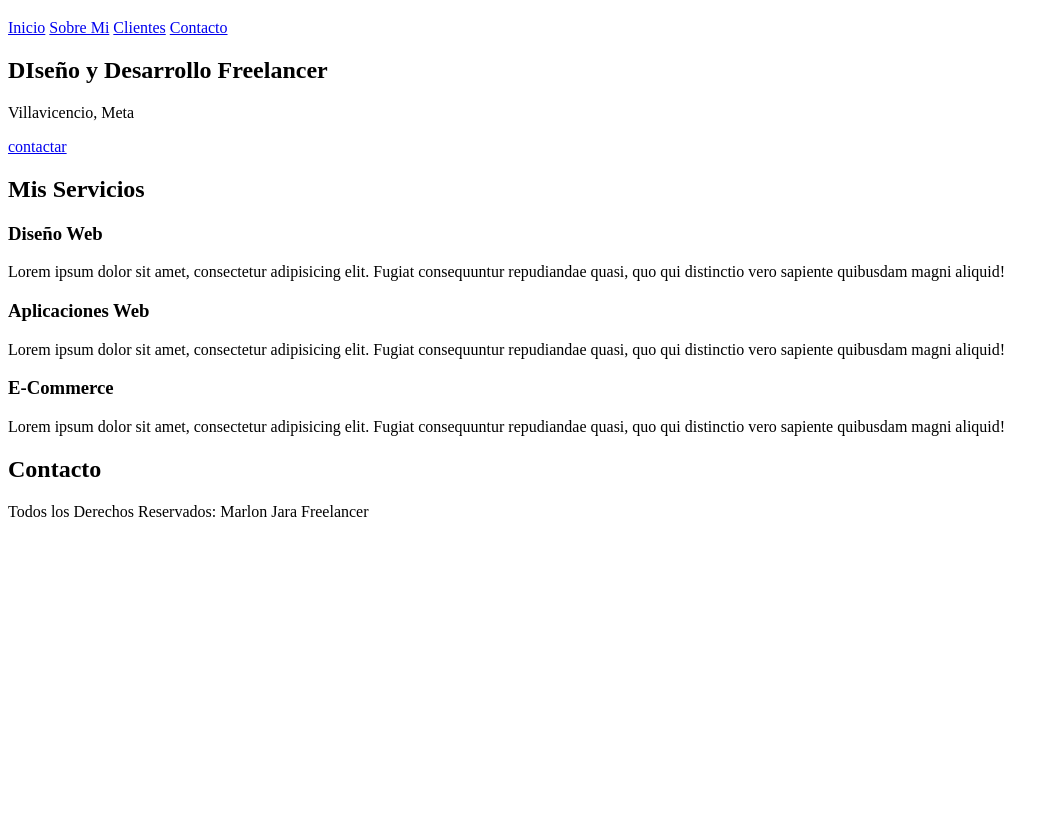
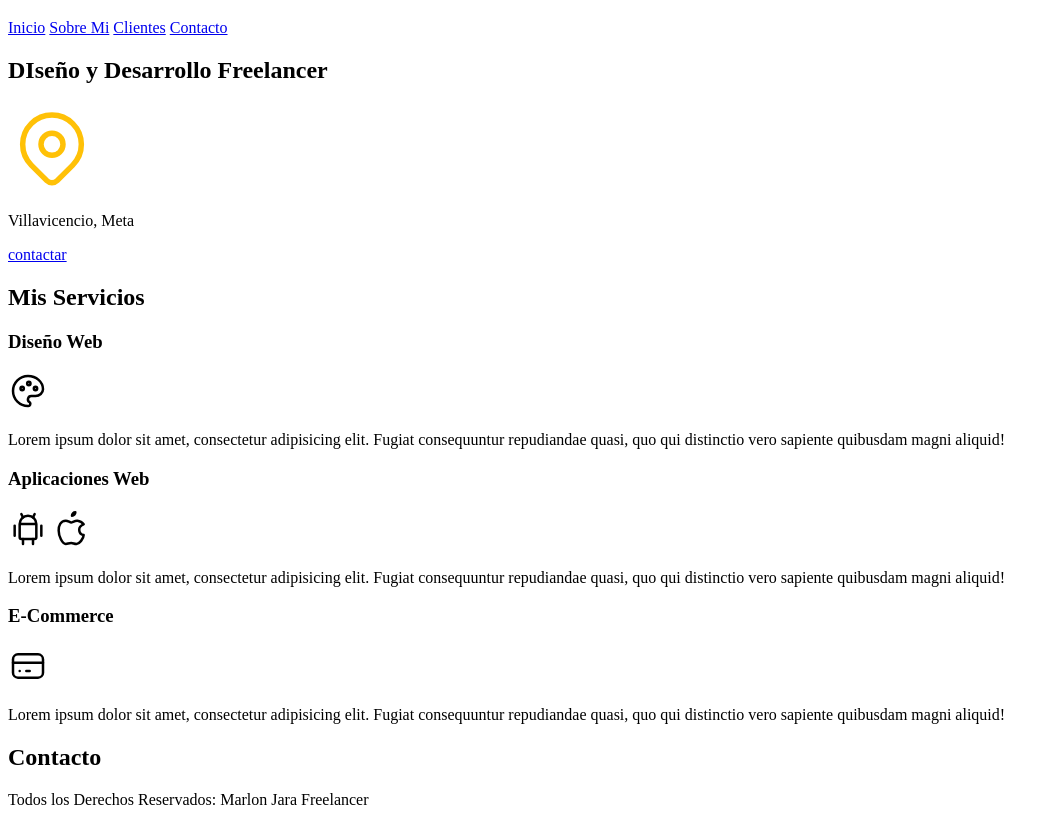
Before and after one commit to MarlonCJ/curso-html-css, a plain HTML site: page freelancer/index.html in a window 1280 px wide. Shown: the part 61-886 px from the top of the page, without its empty margins (0-1059 px from the left). Before the commit the page ends 800 px from the top, so only its background shows below. Drawn offline with Linux system fonts and the light colour scheme.

Commit message:
18. añadir imagenes en HTML

```diff
--- a/freelancer/index.html
+++ b/freelancer/index.html
@@ -19,30 +19,58 @@
 
     </nav>
 
-
     <section>
         <h2>DIseño y Desarrollo Freelancer</h2>
+        <svg xmlns="http://www.w3.org/2000/svg" width="88" height="88" viewBox="0 0 24 24" fill="none" stroke="#ffc107" stroke-width="1.5" stroke-linecap="round" stroke-linejoin="round">
+            <path d="M9 11a3 3 0 1 0 6 0a3 3 0 0 0 -6 0" />
+            <path d="M17.657 16.657l-4.243 4.243a2 2 0 0 1 -2.827 0l-4.244 -4.243a8 8 0 1 1 11.314 0z" />
+        </svg>
+
         <p>Villavicencio, Meta</p>
-
         <a href="#">contactar</a>
     </section>
 
     <main>
         <h2>Mis Servicios</h2>
-
-        <!-- como saber cuando utilizar un section, el section se utiliza cuando el contenido anterior es un encabezado o el contenido que encerrara en section tiene un titulo -->
         <section>
             <h3>Diseño Web</h3>
+            <svg xmlns="http://www.w3.org/2000/svg" width="40" height="40" viewBox="0 0 24 24" fill="none" stroke="#000000" stroke-width="1.5" stroke-linecap="round" stroke-linejoin="round">
+                <path d="M12 21a9 9 0 0 1 0 -18c4.97 0 9 3.582 9 8c0 1.06 -.474 2.078 -1.318 2.828c-.844 .75 -1.989 1.172 -3.182 1.172h-2.5a2 2 0 0 0 -1 3.75a1.3 1.3 0 0 1 -1 2.25" />
+                <path d="M8.5 10.5m-1 0a1 1 0 1 0 2 0a1 1 0 1 0 -2 0" />
+                <path d="M12.5 7.5m-1 0a1 1 0 1 0 2 0a1 1 0 1 0 -2 0" />
+                <path d="M16.5 10.5m-1 0a1 1 0 1 0 2 0a1 1 0 1 0 -2 0" />
+            </svg>
             <p>Lorem ipsum dolor sit amet, consectetur adipisicing elit. Fugiat consequuntur repudiandae quasi, quo qui distinctio vero sapiente quibusdam magni aliquid!</p>
         </section>
 
         <section>
             <h3>Aplicaciones Web</h3>
+            <svg xmlns="http://www.w3.org/2000/svg" width="40" height="40" viewBox="0 0 24 24" fill="none" stroke="#000000" stroke-width="1.5" stroke-linecap="round" stroke-linejoin="round" >
+                <path d="M4 10l0 6" />
+                <path d="M20 10l0 6" />
+                <path d="M7 9h10v8a1 1 0 0 1 -1 1h-8a1 1 0 0 1 -1 -1v-8a5 5 0 0 1 10 0" />
+                <path d="M8 3l1 2" />
+                <path d="M16 3l-1 2" />
+                <path d="M9 18l0 3" />
+                <path d="M15 18l0 3" />
+            </svg>
+
+            <svg xmlns="http://www.w3.org/2000/svg" width="40" height="40" viewBox="0 0 24 24" fill="none" stroke="#000000" stroke-width="1.5" stroke-linecap="round" stroke-linejoin="round" >
+                <path d="M8.286 7.008c-3.216 0 -4.286 3.23 -4.286 5.92c0 3.229 2.143 8.072 4.286 8.072c1.165 -.05 1.799 -.538 3.214 -.538c1.406 0 1.607 .538 3.214 .538s4.286 -3.229 4.286 -5.381c-.03 -.011 -2.649 -.434 -2.679 -3.23c-.02 -2.335 2.589 -3.179 2.679 -3.228c-1.096 -1.606 -3.162 -2.113 -3.75 -2.153c-1.535 -.12 -3.032 1.077 -3.75 1.077c-.729 0 -2.036 -1.077 -3.214 -1.077z" />
+                <path d="M12 4a2 2 0 0 0 2 -2a2 2 0 0 0 -2 2" />
+            </svg>
+
             <p>Lorem ipsum dolor sit amet, consectetur adipisicing elit. Fugiat consequuntur repudiandae quasi, quo qui distinctio vero sapiente quibusdam magni aliquid!</p>
         </section>
 
         <section>
             <h3>E-Commerce</h3>
+            <svg xmlns="http://www.w3.org/2000/svg" width="40" height="40" viewBox="0 0 24 24" fill="none" stroke="#000000" stroke-width="1.5" stroke-linecap="round" stroke-linejoin="round" >
+                <path d="M3 5m0 3a3 3 0 0 1 3 -3h12a3 3 0 0 1 3 3v8a3 3 0 0 1 -3 3h-12a3 3 0 0 1 -3 -3z" />
+                <path d="M3 10l18 0" />
+                <path d="M7 15l.01 0" />
+                <path d="M11 15l2 0" />
+            </svg>
             <p>Lorem ipsum dolor sit amet, consectetur adipisicing elit. Fugiat consequuntur repudiandae quasi, quo qui distinctio vero sapiente quibusdam magni aliquid!</p>
         </section>
 
```
Also changed, not shown: 5.enlaces.html (added, +13 -0 lines), 6.imagenes.html (added, +19 -0 lines), freelancer/img/hero.jpg (added).
